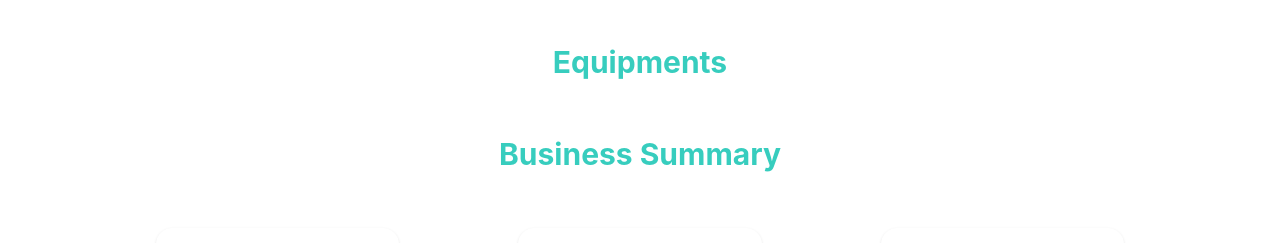
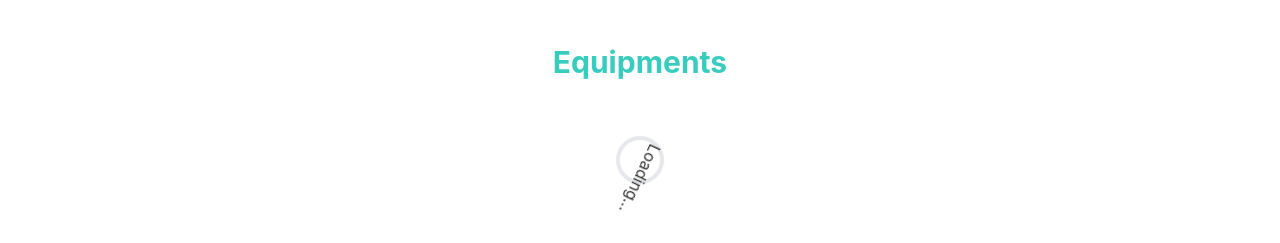
Before and after one commit to git-mhasan/manufacturar-supply-website-client, a React (Create React App) app: page / in a window 1280 px wide. Shown: the part 2500-2743 px from the top of the page. Built offline with nearby package versions, Linux system fonts and the light colour scheme; what tw-elements would draw is missing.

Commit message:
Spinner Component created.

```diff
--- a/package.json
+++ b/package.json
@@ -9,6 +9,7 @@
     "daisyui": "^2.15.0",
     "react": "^18.1.0",
     "react-dom": "^18.1.0",
+    "react-query": "^3.39.0",
     "react-router-dom": "^6.3.0",
     "react-scripts": "5.0.1",
     "tw-elements": "^1.0.0-alpha12",
--- a/src/Pages/Home/ToolCard.js
+++ b/src/Pages/Home/ToolCard.js
@@ -3,7 +3,16 @@ import React from 'react';
 const ToolCard = () => {
     return (
         <div>
-
+            <div className="card lg:card-side bg-base-100 shadow-xl">
+                <figure><img src="https://api.lorem.space/image/album?w=400&h=400" alt="Album" /></figure>
+                <div className="card-body">
+                    <h2 className="card-title">New album is released!</h2>
+                    <p>Click the button to listen on Spotiwhy app.</p>
+                    <div className="card-actions justify-end">
+                        <button className="btn btn-primary">Listen</button>
+                    </div>
+                </div>
+            </div>
         </div>
     );
 };
--- a/src/Pages/Home/Tools.js
+++ b/src/Pages/Home/Tools.js
@@ -1,11 +1,12 @@
 import React from 'react';
+import Spinner from '../../Shared/Spinner';
 
 const Tools = () => {
     return (
         <div className='my-5 md:my-8 lg:my-10'>
             <h2 className='text-center font-bold text-3xl my-14 text-accent'>Equipments</h2>
 
-
+            <Spinner></Spinner>
 
         </div>
     );
--- /dev/null
+++ b/src/Shared/Spinner.js
@@ -0,0 +1,16 @@
+import React from 'react';
+
+const Spinner = () => {
+    return (
+        <div>
+            <div className="flex items-center justify-center space-x-2">
+                <div className="spinner-border animate-spin inline-block w-12 h-12 border-4 rounded-full" role="status">
+                    <span className="visually-hidden">Loading...</span>
+                </div>
+
+            </div>
+        </div>
+    );
+};
+
+export default Spinner;
```
Also changed, not shown: 1 other file (tests, documents, lock files or other folders).
